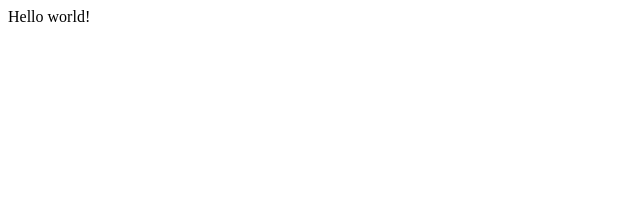
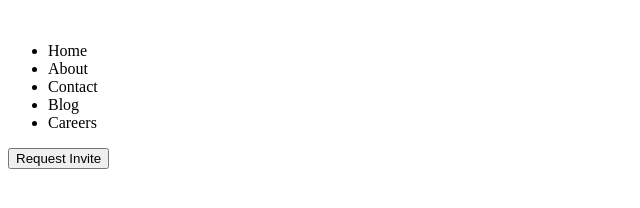
Before and after one commit to aleksandartepavcevic/easybank, a Gatsby site: page / in a window 1280 px wide. Shown: the whole page, without its empty margins (0-640 px from the left). Built offline with nearby package versions, Linux system fonts and the light colour scheme; Gatsby itself is replaced by a stand-in of ours.

Commit message:
[INITIAL] Initial push

```diff
--- /dev/null
+++ b/src/components/Navigation.js
@@ -0,0 +1,19 @@
+import React from "react"
+
+const Navigation = () => {
+  return (
+    <div>
+      <img src="" alt="" />
+      <ul>
+        <li>Home</li>
+        <li>About</li>
+        <li>Contact</li>
+        <li>Blog</li>
+        <li>Careers</li>
+      </ul>
+      <button>Request Invite</button>
+    </div>
+  )
+}
+
+export default Navigation
--- a/src/pages/index.js
+++ b/src/pages/index.js
@@ -1,5 +1,8 @@
 import React from "react"
+import Navigation from "../components/Navigation"
 
 export default function Home() {
-  return <div>Hello world!</div>
+  return <div>
+    <Navigation />
+  </div>
 }
```
